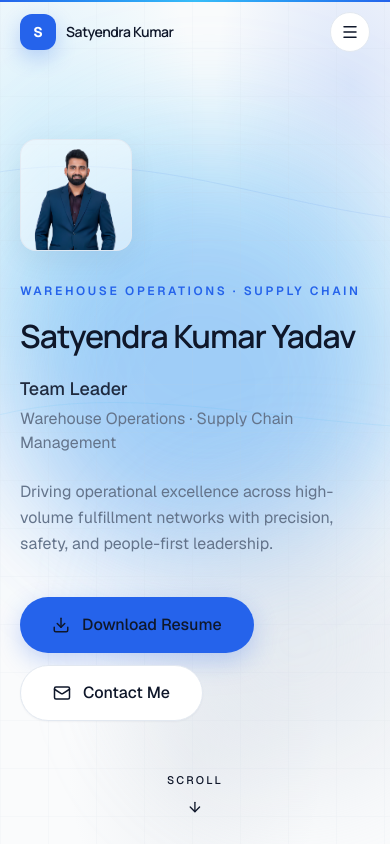
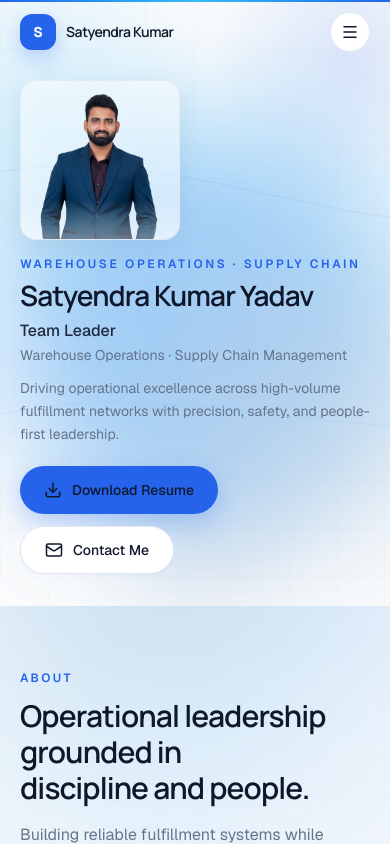
Before and after one commit to abhishekxsaroj/satyendra-yadav, a Next.js app: page / in a window 390 px wide. Shown: the top 845 px of the page. Built offline with nearby package versions, Linux system fonts and the light colour scheme.

Commit message:
Tighten mobile hero spacing and enlarge profile photo.

```diff
--- a/src/sections/Hero.tsx
+++ b/src/sections/Hero.tsx
@@ -10,7 +10,7 @@ export function Hero() {
   return (
     <section
       id="home"
-      className="relative min-h-[100svh] overflow-hidden gradient-mesh"
+      className="relative overflow-hidden gradient-mesh min-h-0 lg:min-h-[100svh]"
     >
       {/* Floating blobs */}
       <motion.div
@@ -74,73 +74,75 @@ export function Hero() {
         />
       </svg>
 
-      <div className="section-pad container-max relative z-10 flex min-h-[100svh] flex-col justify-center pb-24 pt-28">
+      <div className="section-pad container-max relative z-10 flex flex-col justify-start pt-20 pb-8 lg:min-h-[100svh] lg:justify-center lg:pb-24 lg:pt-28">
         <motion.div
           variants={heroStagger}
           initial="hidden"
           animate="visible"
           className="relative z-20 max-w-4xl lg:max-w-[56%]"
         >
+          {/* Mobile profile — larger, tighter to content */}
           <motion.div
             variants={fadeInUp}
-            className="mb-8 flex lg:hidden"
+            className="mb-4 flex lg:hidden"
           >
-            <div className="relative h-28 w-28 overflow-hidden rounded-2xl border border-border/80 bg-white/50 shadow-[var(--shadow-md)] sm:h-32 sm:w-32">
+            <div className="relative h-40 w-40 overflow-hidden rounded-2xl border border-border/80 bg-white/50 shadow-[var(--shadow-md)] sm:h-44 sm:w-44">
               {/* eslint-disable-next-line @next/next/no-img-element */}
               <img
                 src="/images/profile1.svg"
                 alt={SITE.name}
                 className="h-full w-full object-cover object-top"
               />
+              <div className="absolute inset-x-0 bottom-0 h-1/4 bg-gradient-to-t from-white/40 to-transparent" />
             </div>
           </motion.div>
 
           <motion.p
             variants={fadeInUp}
-            className="mb-5 text-xs font-semibold uppercase tracking-[0.22em] text-primary sm:text-sm"
+            className="mb-2 text-xs font-semibold uppercase tracking-[0.22em] text-primary sm:mb-5 sm:text-sm"
           >
             Warehouse Operations · Supply Chain
           </motion.p>
 
           <motion.h1
             variants={fadeInUp}
-            className="font-display text-[clamp(2rem,5vw,3.6rem)] font-semibold leading-[1.1] tracking-tight text-foreground"
+            className="font-display text-[clamp(1.75rem,6.5vw,3.6rem)] font-semibold leading-[1.12] tracking-tight text-foreground"
           >
             {SITE.name}
           </motion.h1>
 
-          <motion.div variants={fadeInUp} className="mt-5 space-y-1">
-            <p className="text-lg font-medium text-foreground/90 sm:text-xl">
+          <motion.div variants={fadeInUp} className="mt-2 space-y-0.5 sm:mt-5 sm:space-y-1">
+            <p className="text-base font-medium text-foreground/90 sm:text-xl">
               Team Leader
             </p>
-            <p className="text-base text-secondary sm:text-lg">
+            <p className="text-sm text-secondary sm:text-lg">
               Warehouse Operations · Supply Chain Management
             </p>
           </motion.div>
 
           <motion.p
             variants={fadeInUp}
-            className="mt-6 max-w-2xl text-base leading-relaxed text-secondary sm:text-lg"
+            className="mt-3 max-w-2xl text-sm leading-relaxed text-secondary sm:mt-6 sm:text-lg"
           >
             {SITE.tagline}
           </motion.p>
 
           <motion.div
             variants={fadeInUp}
-            className="mt-10 flex flex-wrap items-center gap-3 sm:gap-4"
+            className="mt-5 flex flex-wrap items-center gap-3 sm:mt-10 sm:gap-4"
           >
-            <Button href={CONTACT.resumeUrl} size="lg" magnetic>
+            <Button href={CONTACT.resumeUrl} size="md" className="sm:h-14 sm:px-8 sm:text-base" magnetic>
               <Download size={18} />
               Download Resume
             </Button>
-            <Button href="#contact" variant="secondary" size="lg" magnetic>
+            <Button href="#contact" variant="secondary" size="md" className="sm:h-14 sm:px-8 sm:text-base" magnetic>
               <Mail size={18} />
               Contact Me
             </Button>
           </motion.div>
         </motion.div>
 
-        {/* Profile portrait */}
+        {/* Profile portrait — desktop */}
         <motion.div
           initial={{ opacity: 0, x: 40, filter: "blur(10px)" }}
           animate={{ opacity: 1, x: 0, filter: "blur(0px)" }}
@@ -163,7 +165,7 @@ export function Hero() {
           initial={{ opacity: 0 }}
           animate={{ opacity: 1 }}
           transition={{ delay: 1.6 }}
-          className="absolute bottom-8 left-1/2 flex -translate-x-1/2 flex-col items-center gap-2 text-secondary"
+          className="mt-6 hidden flex-col items-center gap-2 self-center text-secondary lg:absolute lg:bottom-8 lg:left-1/2 lg:mt-0 lg:flex lg:-translate-x-1/2"
           data-cursor="button"
         >
           <span className="text-[11px] font-medium uppercase tracking-[0.2em]">
```
